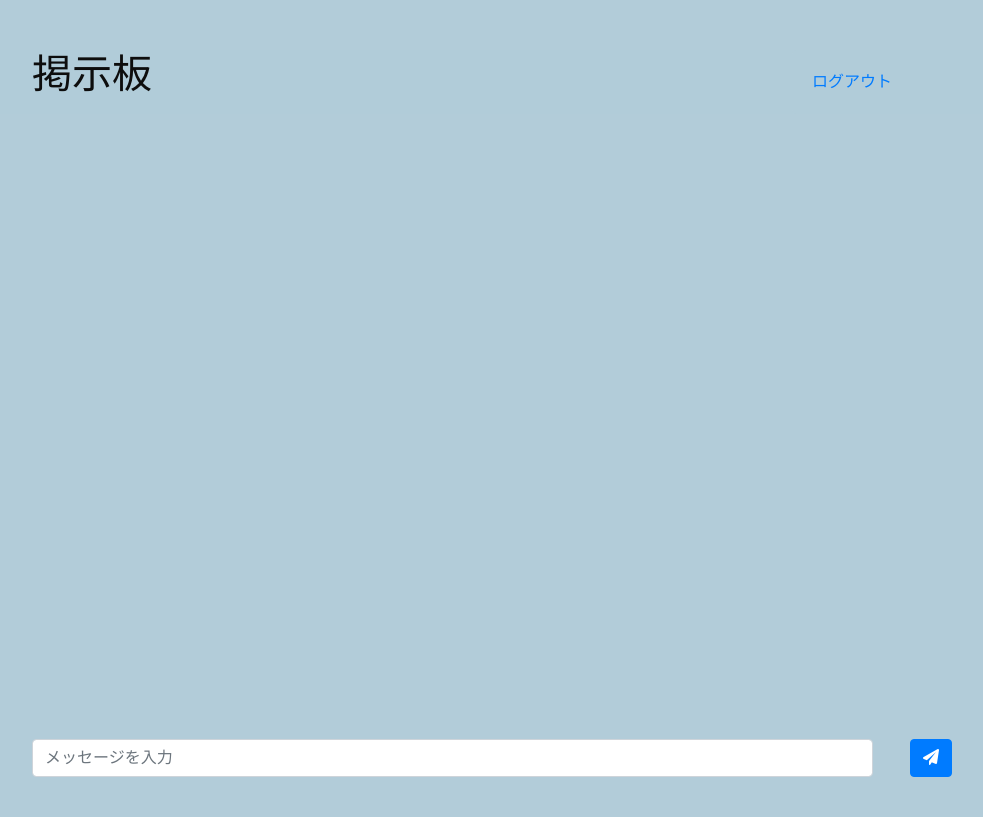
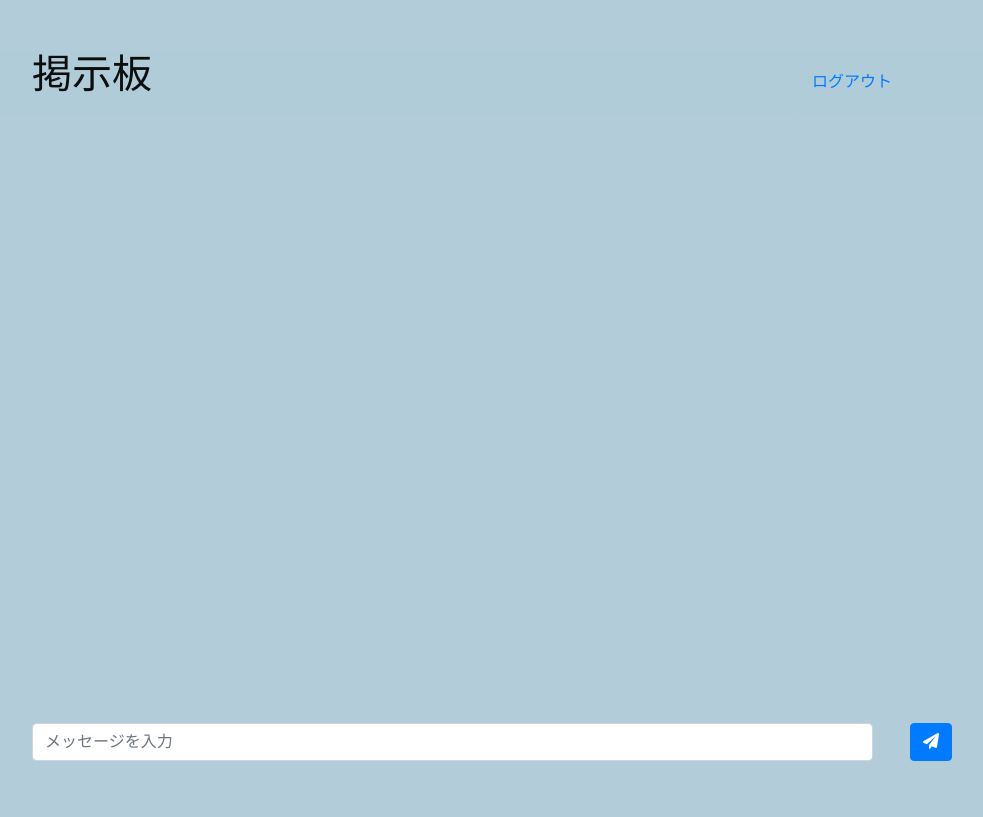
Before and after one commit to meitoma/first-web-app, a Flask app: page /index in a window 1280 px wide. Shown: the whole page, without its empty margins (148-1131 px from the left). After the commit the page ends 761 px from the top, so only its background shows below. Run offline with Flask 3, Linux system fonts and the light colour scheme; the visitor is signed in with stand-in values (Sample User, id 1); data that the repository does not hold is empty; some libraries are stand-ins or nearby versions.

Commit message:
画面&DB変更

```diff
--- a/templates/index.html
+++ b/templates/index.html
@@ -1,5 +1,6 @@
 {% extends "layout.html" %}
 {% block content %}
+    <div class="login-body">
         <div class="row message-hedder">
             <div class="col-1"></div>
             <div class="col-8 message-hedder layer2">
@@ -52,4 +53,5 @@
                 </div>
             </div>
         </div>
+    </div>
 {% endblock %}
--- a/templates/layout.html
+++ b/templates/layout.html
@@ -27,7 +27,6 @@
                 padding-top: 50px;
                 background-color: #b2ccd9;
                 font-family: sans-serif;
-                overflow-y: hidden
                 /* background-image: url(../static/IMG_4936.jpg); */
                 /* background-size: cover;
                 background-repeat: no-repeat;
@@ -38,6 +37,10 @@
             .success {
                 background-color: midnightblue;
             }
+            .login-body{
+                overflow-y: hidden;
+                overflow-x: hidden;
+            }
             .bulletin-board {
                 padding: 40px 0px;
                 margin-top: -100px;
@@ -45,8 +48,8 @@
 		    }
             .scrollable-container {
                 padding-top: 90px;
-                min-height: 85vh;
-                max-height: 85vh;
+                min-height: 83vh;
+                max-height: 83vh;
                 margin-bottom: 5px;
                 overflow-y: scroll; /* 縦方向のスクロールバーを表示 */
                 overflow-x: hidden
```
Lines whose indentation alone changed are shown as unchanged.
